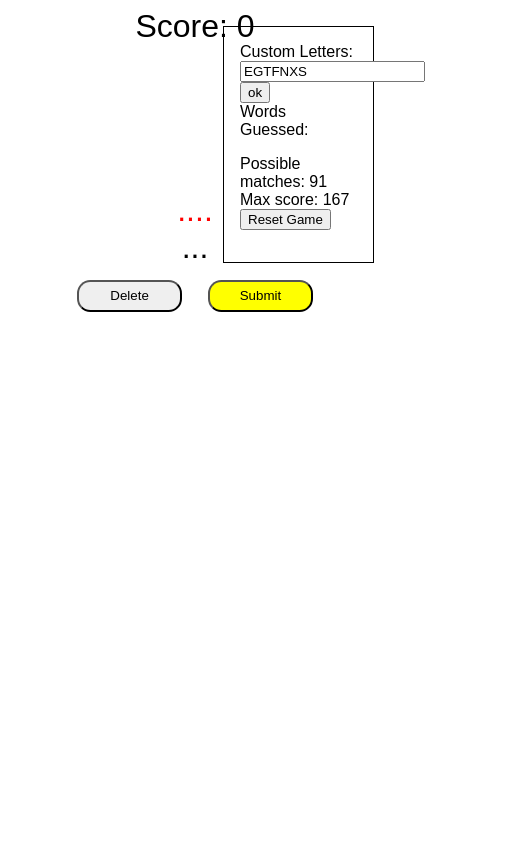
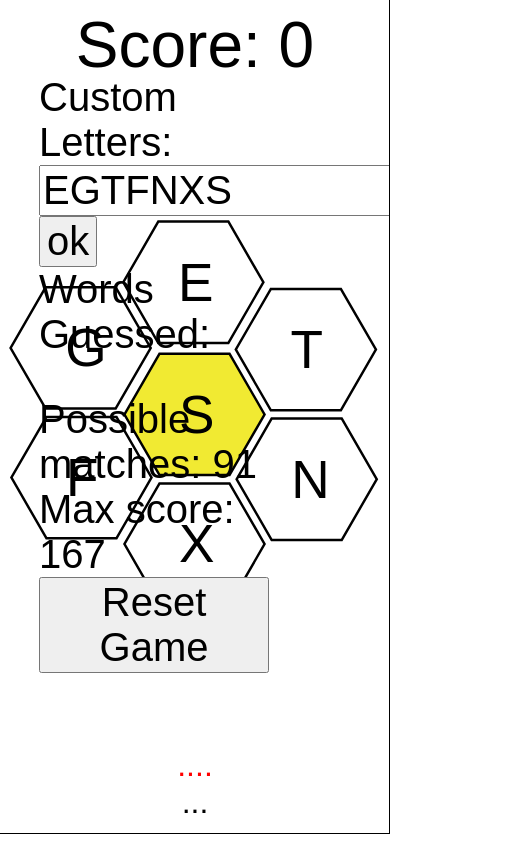
Before and after one commit to noellastrella/spellingbee, a website: page index.html in a window 390 px wide. Shown: the top 844 px of the page, 519 px wide, since content can reach past the window. Drawn offline with Linux system fonts and the light colour scheme.

Commit message:
added mobile view
added honeycomb svg

```diff
--- a/css/main.scss
+++ b/css/main.scss
@@ -8,11 +8,22 @@ html{
     text-align: center;
   }
 
+
+  #score_container{
+    font-size: 2em;
+  }
+
   .container{
     width: 70%;
     height: 70%;
     margin-left: auto;
     margin-right: auto;
+
+    @media screen and (max-width: 600px) {
+      width: 100%;
+      height: 100%;
+      aspect-ratio: 9/16;
+    }
   }
 
   .text-center{
@@ -28,13 +39,28 @@ html{
   #honeycomb_container{
     display: flex;
     justify-content: center;
+
+    @media only screen and (min-width:300px){
+      max-height: 1200px;
+      aspect-ratio: 9/16;
+    }
+
+    @media only screen and (min-width:1025px){
     //width: 100%;
     max-height: 800px;
     aspect-ratio: 16/9;
+    }
+
 
     & svg{
       width: 100%;
       aspect-ratio: 16 / 9;
+
+      @media (min-width: 480px) {
+        max-height: 1200px;
+        aspect-ratio: 9/16;
+      }
+
       .hex{
           &.white .comb{
             fill: #FFF;
@@ -75,8 +101,18 @@ html{
         padding: .5em;
         width: 14em;
         margin: 1em;
-        border-radius: 1em;
+        border-radius: .2em;
         cursor: pointer;
+
+
+        @media only screen and (min-width:300px){
+          font-size: 4em;
+        }
+
+        @media only screen and (min-width:1025px){
+        //width: 100%;
+          font-size: 3em;
+        }
 
         &#submit{
           background-color: #FF0;
@@ -91,6 +127,28 @@ html{
 
 
   aside{
+
+
+    @media only screen and (min-width:300px){
+
+      width: 100%;
+      overflow-y: scroll;
+      border: 1px solid #000;
+      position: fixed;
+      right: 0px;
+      bottom: 10px;
+      padding: 1em;
+      font-size: 2.5em;
+      form{
+        padding: 2em;
+      }
+      input, button{
+        font-size: 2.5rem;
+      }
+    }
+
+    @media only screen and (min-width:1025px){
+
       width: 300px;
       max-width: 30%;
       border: 1px solid #000;
@@ -99,4 +157,14 @@ html{
       top: 10px;
       margin: 1em;
       padding: 1em;
+
+      font-size: 1em;
+      form{
+        padding: 1em;
       }
+      input, button{
+        font-size: 1rem;
+      }
+    }
+
+  }
--- a/index.html
+++ b/index.html
@@ -8,67 +8,60 @@
                 <div class="text-center">Score: <span id="score">0</span></div>
             </section>
             <section id="honeycomb_container">
-                <svg version="1.1" id="hive" xmlns="http://www.w3.org/2000/svg" xmlns:xlink="http://www.w3.org/1999/xlink" x="0px" y="0px"
-                    XviewBox="0 0 1366 640" style="enable-background:new 0 0 1366 640;" xml:space="preserve" >
-                <style type="text/css">
-
+                <svg id="hive" xmlns="http://www.w3.org/2000/svg" version="1.1" viewBox="0 0 450 469">
+                    <defs>
+                      <style>
 
                       </style>
+                    </defs>
                     <g class="hex white">
                       <g>
-                    <polygon class="st0 comb" points="526.9,274.5 484.7,201.5 526.9,128.5 611.2,128.5 653.3,201.5 611.2,274.5 		" id="letter-1"/>
-                    <path d="M610.3,130l41.3,71.5L610.3,273h-82.6l-41.3-71.5l41.3-71.5H610.3 M612,127h-86l-43,74.5l43,74.5h86l43-74.5L612,127
-                        L612,127z"/>
+                        <polygon id="letter-1" class="cls-2 comb" points="180.9 148.5 138.7 75.5 180.9 2.5 265.2 2.5 307.3 75.5 265.2 148.5 180.9 148.5"/>
+                        <path class="cls-2" d="M264.3,4l41.3,71.5-41.3,71.5h-82.6l-41.3-71.5L181.7,4h82.6M266,1h-86l-43,74.5,43,74.5h86l43-74.5L266,1h0Z"/>
                       </g>
-                    <text transform="matrix(1 0 0 1 550.4287 223.5713)" class="st1 st2">1</text>
+                      <text class="cls-1" transform="translate(204.4 97.6)"><tspan x="0" y="0">1</tspan></text>
+                    </g>
+                    <g  class="hex white">
+                      <g>
+                        <polygon id="letter-2" class="cls-2 comb" points="45.2 227.5 3.1 154.5 45.2 81.5 129.5 81.5 171.7 154.5 129.5 227.5 45.2 227.5"/>
+                        <path class="cls-2 " d="M128.7,83l41.3,71.5-41.3,71.5H46.1L4.8,154.5l41.3-71.5h82.6M130.4,80H44.4L1.4,154.5l43,74.5h86l43-74.5-43-74.5h0Z"/>
+                      </g>
+                      <text class="cls-1" transform="translate(68.8 176.6)"><tspan x="0" y="0">2</tspan></text>
+                    </g>
+                    <g  class="hex white">
+                      <g>
+                        <polygon id="letter-3" class="cls-2 comb" points="316.2 229.5 274.1 156.5 316.2 83.5 400.5 83.5 442.7 156.5 400.5 229.5 316.2 229.5"/>
+                        <path class="cls-2" d="M399.7,85l41.3,71.5-41.3,71.5h-82.6l-41.3-71.5,41.3-71.5h82.6M401.4,82h-86l-43,74.5,43,74.5h86l43-74.5-43-74.5h0Z"/>
+                      </g>
+                      <text class="cls-1" transform="translate(339.8 178.6)"><tspan x="0" y="0">3</tspan></text>
                     </g>
                     <g class="hex white">
                       <g>
-                    <polygon class="st0 comb" points="391.2,353.5 349.1,280.5 391.2,207.5 475.5,207.5 517.7,280.5 475.5,353.5"  id="letter-2"/>
-                    <path d="M474.7,209l41.3,71.5L474.7,352h-82.6l-41.3-71.5l41.3-71.5H474.7 M476.4,206h-86l-43,74.5l43,74.5h86l43-74.5L476.4,206
-                        L476.4,206z"/>
+                        <polygon id="letter-4" class="cls-2 comb" points="46.2 383.5 4.1 310.5 46.2 237.5 130.5 237.5 172.7 310.5 130.5 383.5 46.2 383.5"/>
+                        <path class="cls-2" d="M129.7,239l41.3,71.5-41.3,71.5H47.1L5.8,310.5l41.3-71.5h82.6M131.4,236H45.4L2.4,310.5l43,74.5h86l43-74.5-43-74.5h0Z"/>
                       </g>
-                    <text transform="matrix(1 0 0 1 414.7737 302.5713)" class="st1 st2" >2</text>
+                      <text class="cls-1" transform="translate(69.8 332.6)"><tspan x="0" y="0">4</tspan></text>
                     </g>
                     <g class="hex white">
                       <g>
-                    <polygon class="st0 comb " points="662.2,355.5 620.1,282.5 662.2,209.5 746.5,209.5 788.7,282.5 746.5,355.5" 	id="letter-3"	/>
-                    <path d="M745.7,211l41.3,71.5L745.7,354h-82.6l-41.3-71.5l41.3-71.5H745.7 M747.4,208h-86l-43,74.5l43,74.5h86l43-74.5L747.4,208
-                        L747.4,208z"/>
+                        <polygon id="letter-5" class="cls-2 comb" points="317.2 385.5 275.1 312.5 317.2 239.5 401.5 239.5 443.7 312.5 401.5 385.5 317.2 385.5"/>
+                        <path class="cls-2" d="M400.7,241l41.3,71.5-41.3,71.5h-82.6l-41.3-71.5,41.3-71.5h82.6M402.4,238h-86l-43,74.5,43,74.5h86l43-74.5-43-74.5h0Z"/>
                       </g>
-                    <text transform="matrix(1 0 0 1 685.7737 304.5713)" class="st1 st2" >3</text>
+                      <text class="cls-1" transform="translate(340.8 334.6)"><tspan x="0" y="0">5</tspan></text>
                     </g>
                     <g class="hex white">
                       <g>
-                    <polygon class="st0 comb " points="392.2,509.5 350.1,436.5 392.2,363.5 476.5,363.5 518.7,436.5 476.5,509.5 		"  id="letter-4"/>
-                    <path d="M475.7,365l41.3,71.5L475.7,508h-82.6l-41.3-71.5l41.3-71.5H475.7 M477.4,362h-86l-43,74.5l43,74.5h86l43-74.5L477.4,362
-                        L477.4,362z"/>
+                        <polygon id="letter-6" class="cls-2 comb" points="182.2 463.5 140.1 390.5 182.2 317.5 266.5 317.5 308.7 390.5 266.5 463.5 182.2 463.5"/>
+                        <path class="cls-2" d="M265.7,319l41.3,71.5-41.3,71.5h-82.6l-41.3-71.5,41.3-71.5h82.6M267.4,316h-86l-43,74.5,43,74.5h86l43-74.5-43-74.5h0Z"/>
                       </g>
-                    <text transform="matrix(1 0 0 1 415.7737 458.5713)" class="st1 st2" >4</text>
-                </g>
-                <g class="hex white">
-                    <g>
-                    <polygon class="st0 comb" points="663.2,511.5 621.1,438.5 663.2,365.5 747.5,365.5 789.7,438.5 747.5,511.5" id="letter-5"/>
-                    <path d="M746.7,367l41.3,71.5L746.7,510h-82.6l-41.3-71.5l41.3-71.5H746.7 M748.4,364h-86l-43,74.5l43,74.5h86l43-74.5L748.4,364
-                        L748.4,364z"/>
-                    </g>
-                    <text transform="matrix(1 0 0 1 686.7737 460.5713)" class="st1 st2"  >5</text>
-                </g>
-                <g class="hex white">
-                    <g>
-                    <polygon class="st0 comb" points="528.2,589.5 486.1,516.5 528.2,443.5 612.5,443.5 654.7,516.5 612.5,589.5" id="letter-6"/>
-                    <path d="M611.7,445l41.3,71.5L611.7,588h-82.6l-41.3-71.5l41.3-71.5H611.7 M613.4,442h-86l-43,74.5l43,74.5h86l43-74.5L613.4,442
-                        L613.4,442z"/>
-                    </g>
-                    <text transform="matrix(1 0 0 1 551.7737 538.5713)" class="st1 st2"  >6</text>
+                      <text class="cls-1" transform="translate(205.8 412.6)"><tspan x="0" y="0">6</tspan></text>
                     </g>
                     <g class="hex yellow">
                       <g>
-                    <polygon class="st3 comb" points="528.2,433.5 486.1,360.5 528.2,287.5 612.5,287.5 654.7,360.5 612.5,433.5"  id="letter-7"/>
-                    <path d="M611.7,289l41.3,71.5L611.7,432h-82.6l-41.3-71.5l41.3-71.5H611.7 M613.4,286h-86l-43,74.5l43,74.5h86l43-74.5L613.4,286
-                        L613.4,286z"/>
+                        <polygon id="letter-7" class="cls-2 comb" points="182.2 307.5 140.1 234.5 182.2 161.5 266.5 161.5 308.7 234.5 266.5 307.5 182.2 307.5"/>
+                        <path class="cls-2" d="M265.7,163l41.3,71.5-41.3,71.5h-82.6l-41.3-71.5,41.3-71.5h82.6M267.4,160h-86l-43,74.5,43,74.5h86l43-74.5-43-74.5h0Z"/>
                       </g>
-                    <text transform="matrix(1 0 0 1 551.7737 382.5713)" class="st1 st2" >7</text>
+                      <text class="cls-1" transform="translate(205.8 256.6)"><tspan x="0" y="0">7</tspan></text>
                     </g>
                   </svg>
             </section>
```
Also changed, not shown: css/main.css, css/main.min.css, honeycomb.svg (added). Lines whose indentation alone changed are shown as unchanged.
